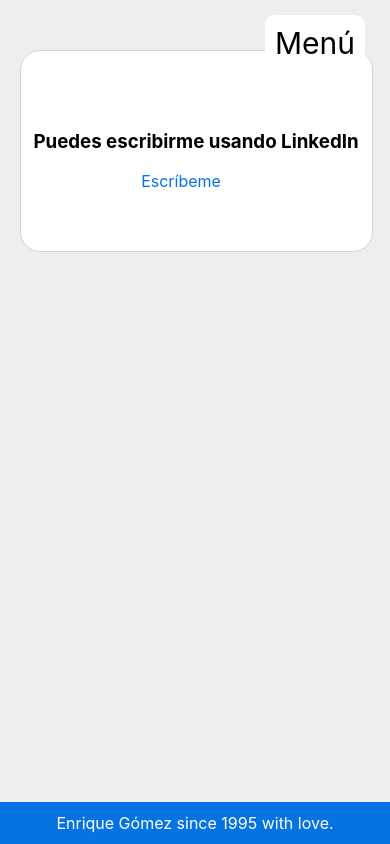
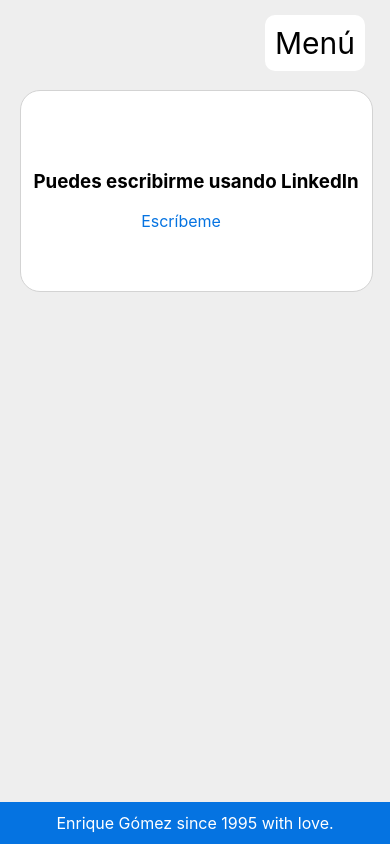
Before and after one commit to kikeelectronico/web-front, a React (Create React App) app in the folder web-front/: page /contacto in a window 390 px wide. Built offline with nearby package versions, Linux system fonts and the light colour scheme; no server answers.

Commit message:
add page div

```diff
--- a/web-front/src/App.css
+++ b/web-front/src/App.css
@@ -13,6 +13,6 @@
 @media screen and (max-width:600px) {
   .page {
     margin-top: 0px;
-    padding-top: 20px;
+    padding-top: 40px;
   }
 }
--- a/web-front/src/pages/Hello.js
+++ b/web-front/src/pages/Hello.js
@@ -4,7 +4,7 @@ import "./hello.css"
 export default function Hello() {
 
   return (
-    <section className="hello-section" id="hello">
+    <div className="page hello-section">
       <div className="hello-column">
         <img className="hello-profile" alt="Enrique's profile" src="enrique-profile.jpg"/>
       </div>
@@ -23,6 +23,6 @@ export default function Hello() {
           <p>Todo lo hago <i>Open Source</i> si me dejan.</p>
         </div>
       </div>
-    </section>
+    </div>
   )
 }
--- a/web-front/src/pages/contact.css
+++ b/web-front/src/pages/contact.css
@@ -1,8 +1,7 @@
 .contact-container {
   width: 60%;
   margin-left: 20%;
-  padding-top: 180px;
-  margin-top: -160px;
+  margin-top: 50px;
 }
 
 .contact-card {
```
